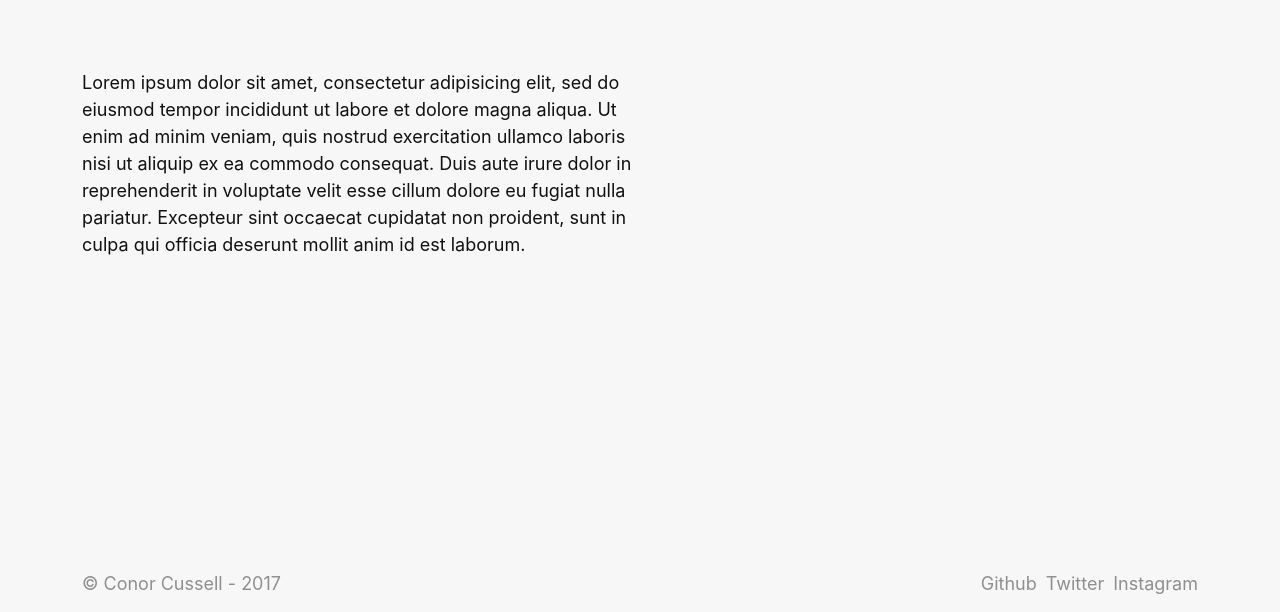
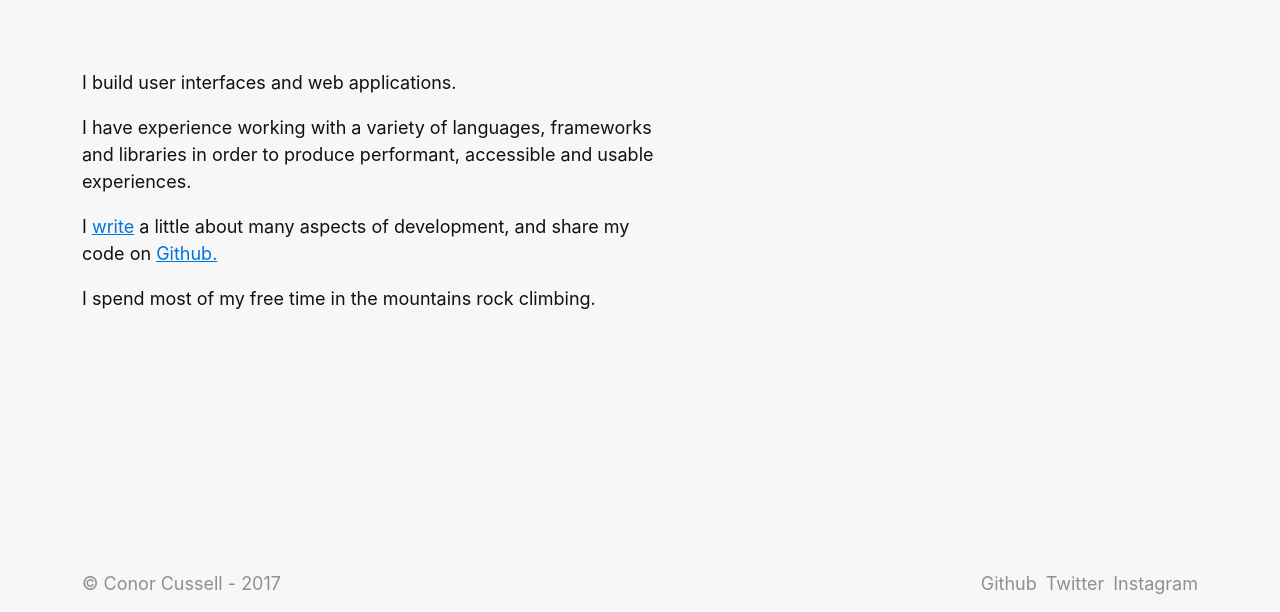
Before and after one commit to conorcussell/conorcussell.co.uk, a plain HTML site: page about/index.html in a window 1280 px wide. Shown: the part 188-800 px from the top of the page. Drawn offline with Linux system fonts and the light colour scheme.

Commit message:
Write about page

```diff
--- a/about/index.html
+++ b/about/index.html
@@ -46,19 +46,23 @@
       </div>
       <div class="my4 max-width-2">
         <p class="line-height-4">
-          Lorem ipsum dolor sit amet, consectetur adipisicing elit, sed do eiusmod tempor incididunt ut labore et
-          dolore magna aliqua. Ut enim ad minim veniam, quis nostrud exercitation ullamco laboris nisi ut aliquip
-          ex ea commodo consequat. Duis aute irure dolor in reprehenderit in voluptate velit esse cillum dolore eu
-          fugiat nulla pariatur. Excepteur sint occaecat cupidatat non proident, sunt in culpa qui officia deserunt
-          mollit anim id est laborum.
+          I build user interfaces and web applications.
+        </p>
+        <p class="line-height-4">
+          I have experience working with a variety of languages, frameworks and libraries in order to produce
+          performant, accessible and usable experiences.
+        </p>
+        <p class="line-height-4">
+          I <a href="/writing" class="blue">write</a> a little about many aspects of development, and share my code
+          on <a href="https://github.com/conorcussell" class="blue">Github.</a>
+        </p>
+        <p class="line-height-4">
+          I spend most of my free time in the mountains rock climbing.
         </p>
       </div>
     </main>
-    <footer class="max-width-4 mx-auto p2 md-flex flex-reverse justify-between flex-none col-12">
-      <div class="grey">
-        © Conor Cussell - 2017
-      </div>
-      <div>
+    <footer class="max-width-4 mx-auto p2 md-flex justify-between col-12 flex-none">
+      <div class="order-last">
         <ul class="m0 list-reset flex">
           <li class="mr1 grey">
             <a href="https://github.com/conorcussell" class="grey text-decoration-none">
@@ -77,6 +81,9 @@
           </li>
         </ul>
       </div>
+      <div class="mt2 md-mt0 grey">
+        © Conor Cussell - 2017
+      </div>
     </footer>
   </body>
 </html>
```
